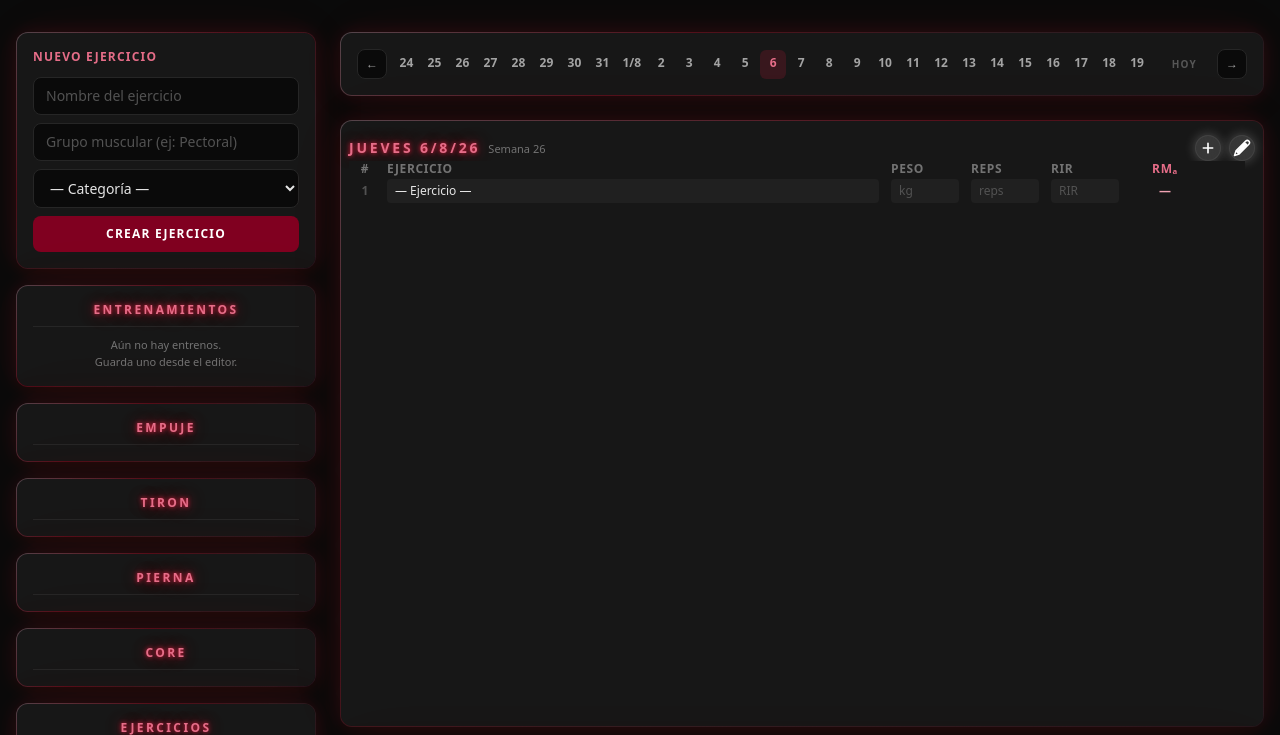
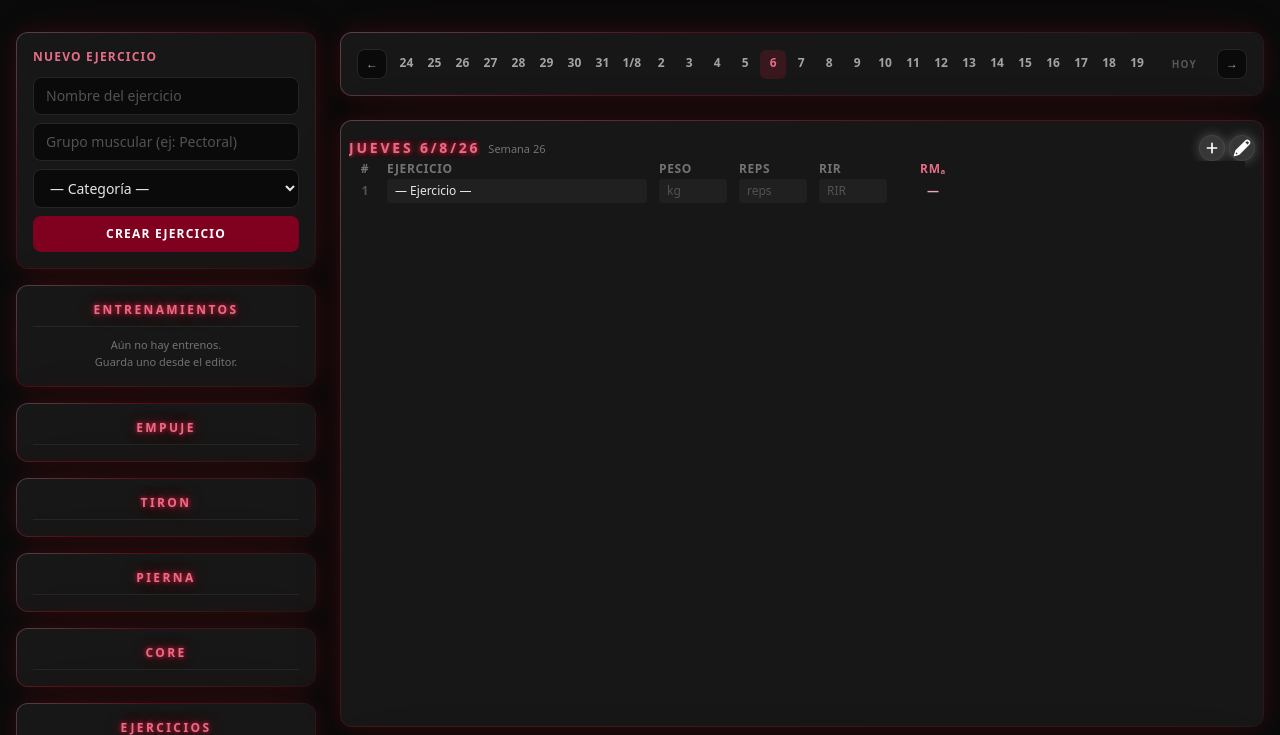
Before and after one commit to JhomC3/seguimiento_entrenamiento, a FastAPI app: page / in a window 1280 px wide. Shown: the part 77-812 px from the top of the page. Run offline with FastAPI, Linux system fonts and the light colour scheme; data that the repository does not hold is empty; some libraries are stand-ins or nearby versions.

Commit message:
feat: compact session editor action layout

```diff
--- a/templates/session_editor.html
+++ b/templates/session_editor.html
@@ -1,10 +1,10 @@
 <div id="editor-state" data-readonly="{{ 1 if readonly else 0 }}" data-has-data="{{ 1 if has_data else 0 }}" hidden></div>
     <div class="flex items-center justify-between">
-        <div class="flex items-baseline gap-2">
-            <h3 class="text-sm font-black tracking-[0.2em] text-burgundy-400 uppercase neon-title">{{ dia }} {{ fecha_db }}</h3>
-            <span class="text-[11px] text-neutral-500">Semana {{ semana }}</span>
+        <div class="flex items-baseline gap-2 min-w-0">
+            <h3 class="text-sm font-black tracking-[0.2em] text-burgundy-400 uppercase neon-title truncate">{{ dia }} {{ fecha_db }}</h3>
+            <span class="text-[11px] text-neutral-500 flex-none">Semana {{ semana }}</span>
         </div>
-        <div class="flex items-center gap-2">
+        <div class="editor-header-actions flex-none flex items-center gap-1">
             <button
                 type="button"
                 onclick="guardarPlantillaToggle()"
@@ -63,7 +63,7 @@
                         <th class="w-20 py-0 px-1.5 font-bold text-neutral-500 uppercase tracking-wider">Reps</th>
                         <th class="w-20 py-0 px-1.5 font-bold text-neutral-500 uppercase tracking-wider">RIR</th>
                         <th class="w-20 py-0 px-1.5 font-bold text-burgundy-400 uppercase tracking-wider text-center">RMₐ</th>
-                        <th class="w-10 py-0 px-1.5"></th>
+                        <th class="set-actions-column py-0"></th>
                     </tr>
                 </thead>
                 <tbody class="divide-y divide-neutral-800/40" id="set-rows">
@@ -106,8 +106,8 @@
                             >
                         </td>
                         <td class="rm-cell py-0.5 px-1.5 text-center font-bold text-burgundy-300 whitespace-nowrap">{{ "%g"|format(r.rm) if r.rm is not none else "—" }}</td>
-                        <td class="py-0.5 px-0.5">
-                            <div class="row-actions flex gap-px justify-end opacity-0 group-hover:opacity-100 transition-opacity duration-150 {% if readonly %}hidden{% endif %}">
+                        <td class="set-actions-column py-0.5">
+                            <div class="row-actions flex w-full items-center justify-center gap-px opacity-0 group-hover:opacity-100 transition-opacity duration-150 {% if readonly %}hidden{% endif %}">
                                 <button type="button" onclick="removeRow(this)" class="row-btn" title="Eliminar fila">−</button>
                                 <button type="button" onclick="addRowAfter(this)" class="row-btn" title="Agregar fila">+</button>
                             </div>
```
